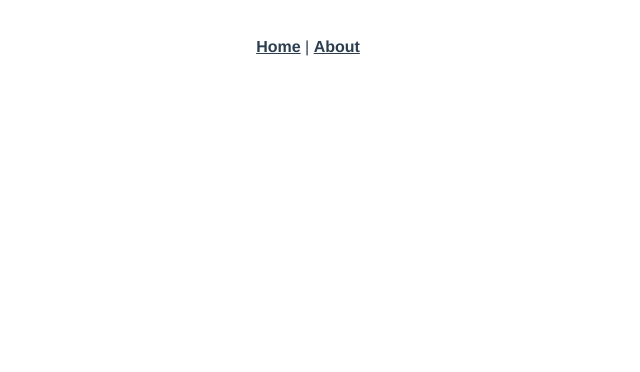
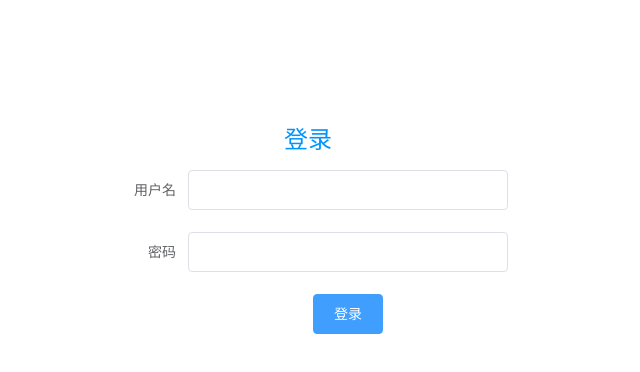
Before and after one commit to yw910915/yw-user-signIn, a Vue app: page /#/signIn in a window 1280 px wide. Shown: the top 372 px of the page, without its empty margins (332-972 px from the left). Built offline with nearby package versions, Linux system fonts and the light colour scheme.

Commit message:
登录校验

```diff
--- a/package.json
+++ b/package.json
@@ -7,6 +7,7 @@
     "build": "vue-cli-service build"
   },
   "dependencies": {
+    "element-ui": "^2.5.4",
     "vue": "^2.6.6",
     "vue-router": "^3.0.1",
     "vuex": "^3.0.1"
--- a/src/App.vue
+++ b/src/App.vue
@@ -1,29 +1,6 @@
 <template>
   <div id="app">
-    <div id="nav">
-      <router-link to="/">Home</router-link> |
-      <router-link to="/about">About</router-link>
-    </div>
+
     <router-view/>
   </div>
 </template>
-
-<style lang="less">
-#app {
-  font-family: 'Avenir', Helvetica, Arial, sans-serif;
-  -webkit-font-smoothing: antialiased;
-  -moz-osx-font-smoothing: grayscale;
-  text-align: center;
-  color: #2c3e50;
-}
-#nav {
-  padding: 30px;
-  a {
-    font-weight: bold;
-    color: #2c3e50;
-    &.router-link-exact-active {
-      color: #42b983;
-    }
-  }
-}
-</style>
--- a/src/components/HelloWorld.vue
+++ /dev/null
@@ -1,57 +0,0 @@
-<template>
-  <div class="hello">
-    <h1>{{ msg }}</h1>
-    <p>
-      For a guide and recipes on how to configure / customize this project,<br>
-      check out the
-      <a href="https://cli.vuejs.org" target="_blank" rel="noopener">vue-cli documentation</a>.
-    </p>
-    <h3>Installed CLI Plugins</h3>
-    <ul>
-      <li><a href="https://github.com/vuejs/vue-cli/tree/dev/packages/%40vue/cli-plugin-babel" target="_blank" rel="noopener">babel</a></li>
-    </ul>
-    <h3>Essential Links</h3>
-    <ul>
-      <li><a href="https://vuejs.org" target="_blank" rel="noopener">Core Docs</a></li>
-      <li><a href="https://forum.vuejs.org" target="_blank" rel="noopener">Forum</a></li>
-      <li><a href="https://chat.vuejs.org" target="_blank" rel="noopener">Community Chat</a></li>
-      <li><a href="https://twitter.com/vuejs" target="_blank" rel="noopener">Twitter</a></li>
-      <li><a href="https://news.vuejs.org" target="_blank" rel="noopener">News</a></li>
-    </ul>
-    <h3>Ecosystem</h3>
-    <ul>
-      <li><a href="https://router.vuejs.org" target="_blank" rel="noopener">vue-router</a></li>
-      <li><a href="https://vuex.vuejs.org" target="_blank" rel="noopener">vuex</a></li>
-      <li><a href="https://github.com/vuejs/vue-devtools#vue-devtools" target="_blank" rel="noopener">vue-devtools</a></li>
-      <li><a href="https://vue-loader.vuejs.org" target="_blank" rel="noopener">vue-loader</a></li>
-      <li><a href="https://github.com/vuejs/awesome-vue" target="_blank" rel="noopener">awesome-vue</a></li>
-    </ul>
-  </div>
-</template>
-
-<script>
-export default {
-  name: 'HelloWorld',
-  props: {
-    msg: String
-  }
-}
-</script>
-
-<!-- Add "scoped" attribute to limit CSS to this component only -->
-<style scoped lang="less">
-h3 {
-  margin: 40px 0 0;
-}
-ul {
-  list-style-type: none;
-  padding: 0;
-}
-li {
-  display: inline-block;
-  margin: 0 10px;
-}
-a {
-  color: #42b983;
-}
-</style>
--- a/src/main.js
+++ b/src/main.js
@@ -2,6 +2,16 @@ import Vue from 'vue'
 import App from './App.vue'
 import router from './router'
 import store from './store'
+import ElementUI from 'element-ui';
+import 'element-ui/lib/theme-chalk/index.css';
+Vue.use(ElementUI);
+import './styles/common.css'
+import axios from "axios"
+
+//将Axios挂载到vue的原型中
+Vue.prototype.$http=axios;
+//全局配置baseURL
+axios.defaults.baseURL = 'http://litc.pro:9999/v1';
 
 Vue.config.productionTip = false
 
--- /dev/null
+++ b/src/pages/home/index.vue
@@ -0,0 +1,3 @@
+<template>
+    <div>123</div>
+</template>
--- /dev/null
+++ b/src/pages/signIn/index.vue
@@ -0,0 +1,76 @@
+<template>
+  <div class="sign-in-container">
+    <h1>登录</h1>
+    <el-form ref="form" label-width="80px">
+      <el-form-item label="用户名">
+        <el-input v-model="username"></el-input>
+      </el-form-item>
+      <el-form-item label="密码">
+        <el-input v-model="password"></el-input>
+      </el-form-item>
+      <el-form-item>
+        <el-button type="primary" @click="signIn">登录</el-button>
+      </el-form-item>
+    </el-form>
+  </div>
+</template>
+<script>
+export default {
+  data() {
+    return {
+      username:"",
+      password:""
+    };
+  },
+  methods: {
+    signIn(){
+        // let username=this.username;
+        // let password=this.password;
+        let {username,password}=this;
+        //0.点击登录按钮,进行表单校验
+        if(username.trim().length===0 || password.trim().length===0)
+            return this.$message({
+                showClose:true,
+                message:"用户名和密码不能为空",
+                type:"error"
+            })
+        // 1. 将用户输入的信息提交给服务器 vue-resource  axios
+        // axios
+        this.$http
+        .post("/users/login",{
+            username,
+            password
+        })
+        .then(result=>{
+            console.log(result)
+        })
+
+    }
+  }
+};
+</script>
+<style lang="less" scoped>
+.sign-in-container{
+    width: 400px;
+    height: 600px;
+    position: absolute;
+    left: 0;
+    right: 0;
+    top: 0;
+    bottom: 0;
+    margin:auto;
+    h1{
+        margin-top: 20px;
+        height: 50px;
+        text-align: center;
+        font-weight: 300;
+        font-size: 24px;
+        color:#0094ff;
+
+    }
+    .el-button{
+        margin-left: 50%;
+        transform: translate(-35px,0)
+    }
+}
+</style>
--- a/src/router.js
+++ b/src/router.js
@@ -1,23 +1,16 @@
 import Vue from 'vue'
 import Router from 'vue-router'
-import Home from './views/Home.vue'
+import signInComponent from './pages/signIn'
+import homeComponent from './pages/home'
+
 
 Vue.use(Router)
 
 export default new Router({
   routes: [
-    {
-      path: '/',
-      name: 'home',
-      component: Home
-    },
-    {
-      path: '/about',
-      name: 'about',
-      // route level code-splitting
-      // this generates a separate chunk (about.[hash].js) for this route
-      // which is lazy-loaded when the route is visited.
-      component: () => import(/* webpackChunkName: "about" */ './views/About.vue')
-    }
+    {path:'/',redirect:'/signIn'},
+    {path:'/signIn',component:signInComponent},
+    {path:'/home',component:homeComponent},
+
   ]
 })
--- /dev/null
+++ b/src/styles/common.css
@@ -0,0 +1,68 @@
+html {
+    overflow-x:auto;
+    overflow-y:scroll;
+    }
+    body, dl, dt, dd, ul, ol, li, pre, form, fieldset, input, p, blockquote, th, td {
+    font-weight:400;
+    margin:0;
+    padding:0;
+    }
+    h1, h2, h3, h4, h4, h5 {
+    margin:0;
+    padding:0;
+    }
+    body {
+    background-color:#FFFFFF;
+    color:#666666;
+    font-family:Helvetica,Arial,sans-serif;
+    font-size:12px;
+    padding:0 10px;
+    text-align:left;
+    }
+    select {
+    font-size:12px;
+    }
+    table {
+    border-collapse:collapse;
+    }
+    fieldset, img {
+    border:0 none;
+    }
+    fieldset {
+    margin:0;
+    padding:0;
+    }
+    fieldset p {
+    margin:0;
+    padding:0 0 0 8px;
+    }
+    legend {
+    display:none;
+    }
+    address, caption, em, strong, th, i {
+    font-style:normal;
+    font-weight:400;
+    }
+    table caption {
+    margin-left:-1px;
+    }
+    hr {
+    border-bottom:1px solid #FFFFFF;
+    border-top:1px solid #E4E4E4;
+    border-width:1px 0;
+    clear:both;
+    height:2px;
+    margin:5px 0;
+    overflow:hidden;
+    }
+    ol, ul {
+    list-style-image:none;
+    list-style-position:outside;
+    list-style-type:none;
+    }
+    caption, th {
+    text-align:left;
+    }
+    q:before, q:after, blockquote:before, blockquote:after {
+    content:””;
+    }
--- a/src/views/About.vue
+++ /dev/null
@@ -1,5 +0,0 @@
-<template>
-  <div class="about">
-    <h1>This is an about page</h1>
-  </div>
-</template>
--- a/src/views/Home.vue
+++ /dev/null
@@ -1,18 +0,0 @@
-<template>
-  <div class="home">
-    <img alt="Vue logo" src="../assets/logo.png">
-    <HelloWorld msg="Welcome to Your Vue.js App"/>
-  </div>
-</template>
-
-<script>
-// @ is an alias to /src
-import HelloWorld from '@/components/HelloWorld.vue'
-
-export default {
-  name: 'home',
-  components: {
-    HelloWorld
-  }
-}
-</script>
```
Also changed, not shown: src/assets/logo.png (deleted).
